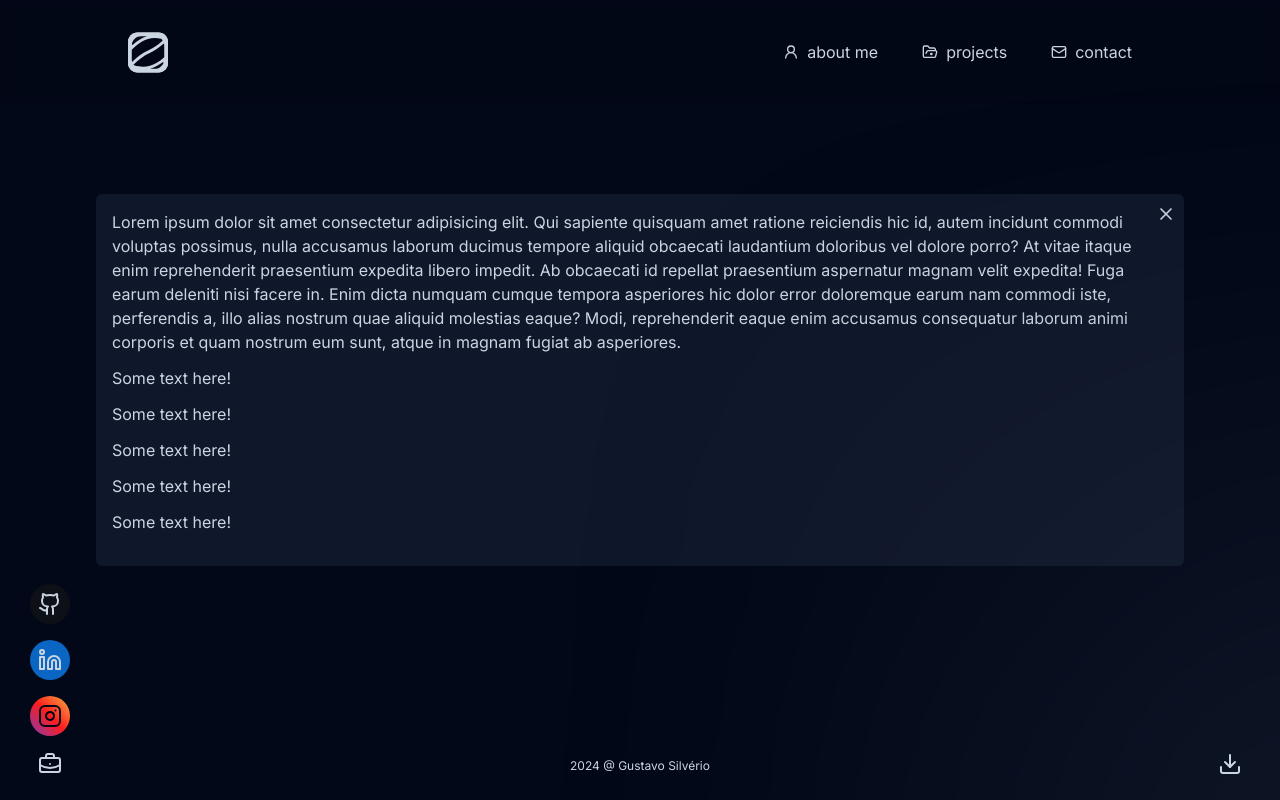
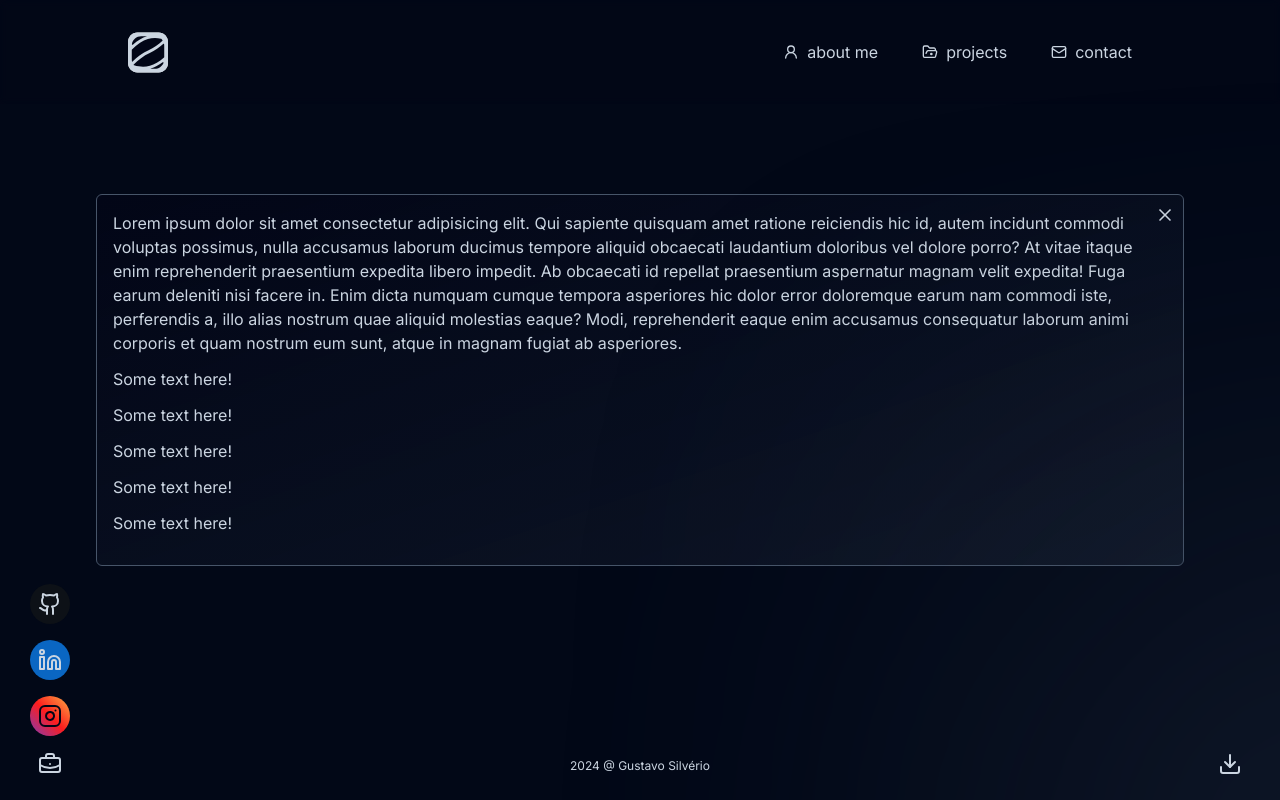
Before and after one commit to gustavosilverio/portfolio-2024, a Next.js app: page / in a window 1280 px wide. Both pictures are taken after a click on the button 640 px from the left and 573 px from the top of the page. Built offline with nearby package versions, Linux system fonts and the light colour scheme.

Commit message:
stile correction

```diff
--- a/src/app/(home)/page.tsx
+++ b/src/app/(home)/page.tsx
@@ -91,9 +91,9 @@ export default function Home() {
 					</div>
 				</motion.div>
 
-				<motion.div className="flex flex-col items-center justify-center w-full h-full max-h-[372px] px-16">
+				<motion.div className="flex flex-col items-center justify-center w-full max-w-screen-xl h-full max-h-[372px] px-4 md:px-16">
 					<motion.div
-						className="bg-slate-900 rounded-md w-full h-full p-4 relative"
+						className="bg-gradient-to-br from-slate-950 to-[#3341553D] border border-slate-600 rounded-md w-full h-full p-4 relative"
 						initial={false}
 						variants={{
 							open: {
```
